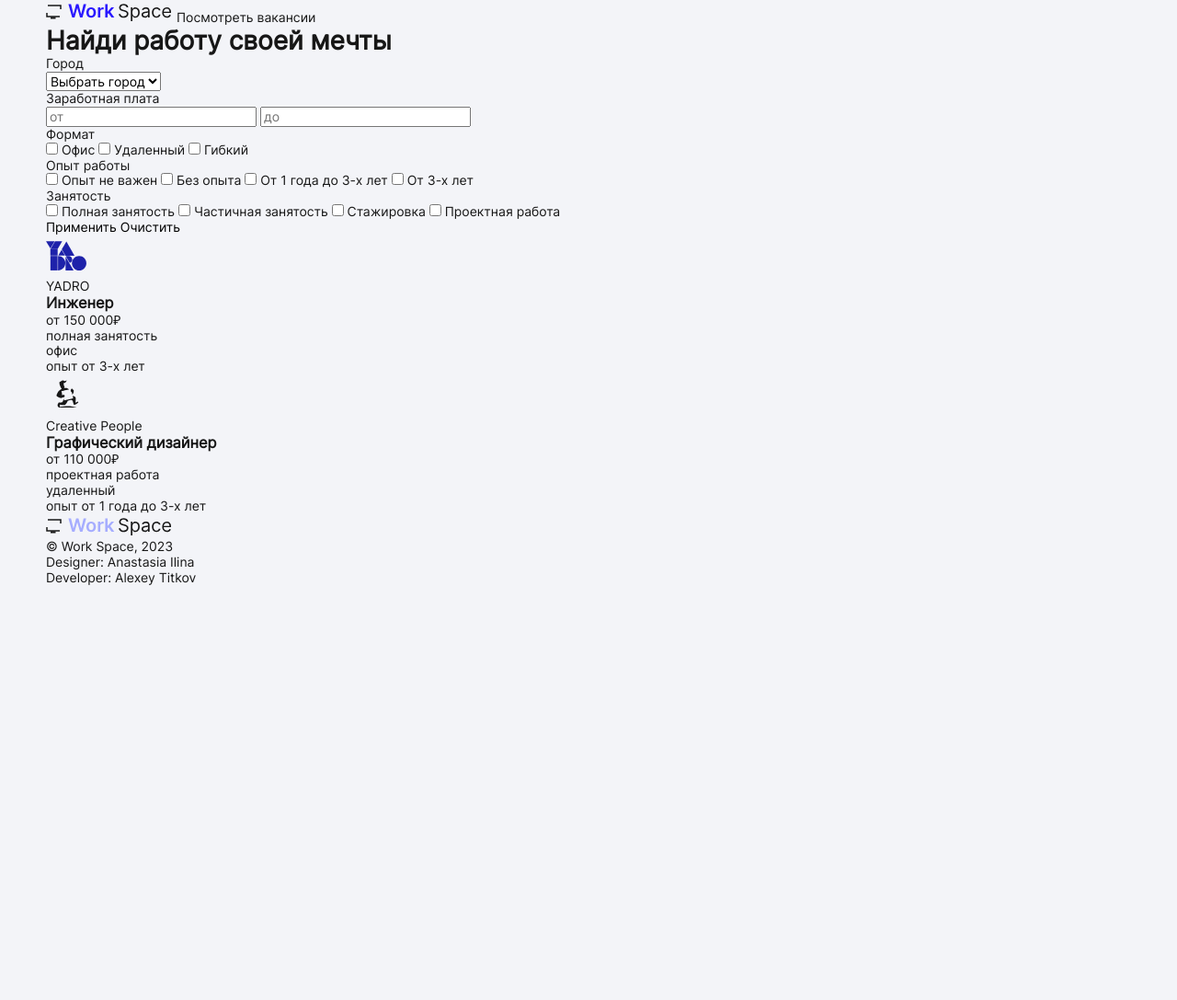
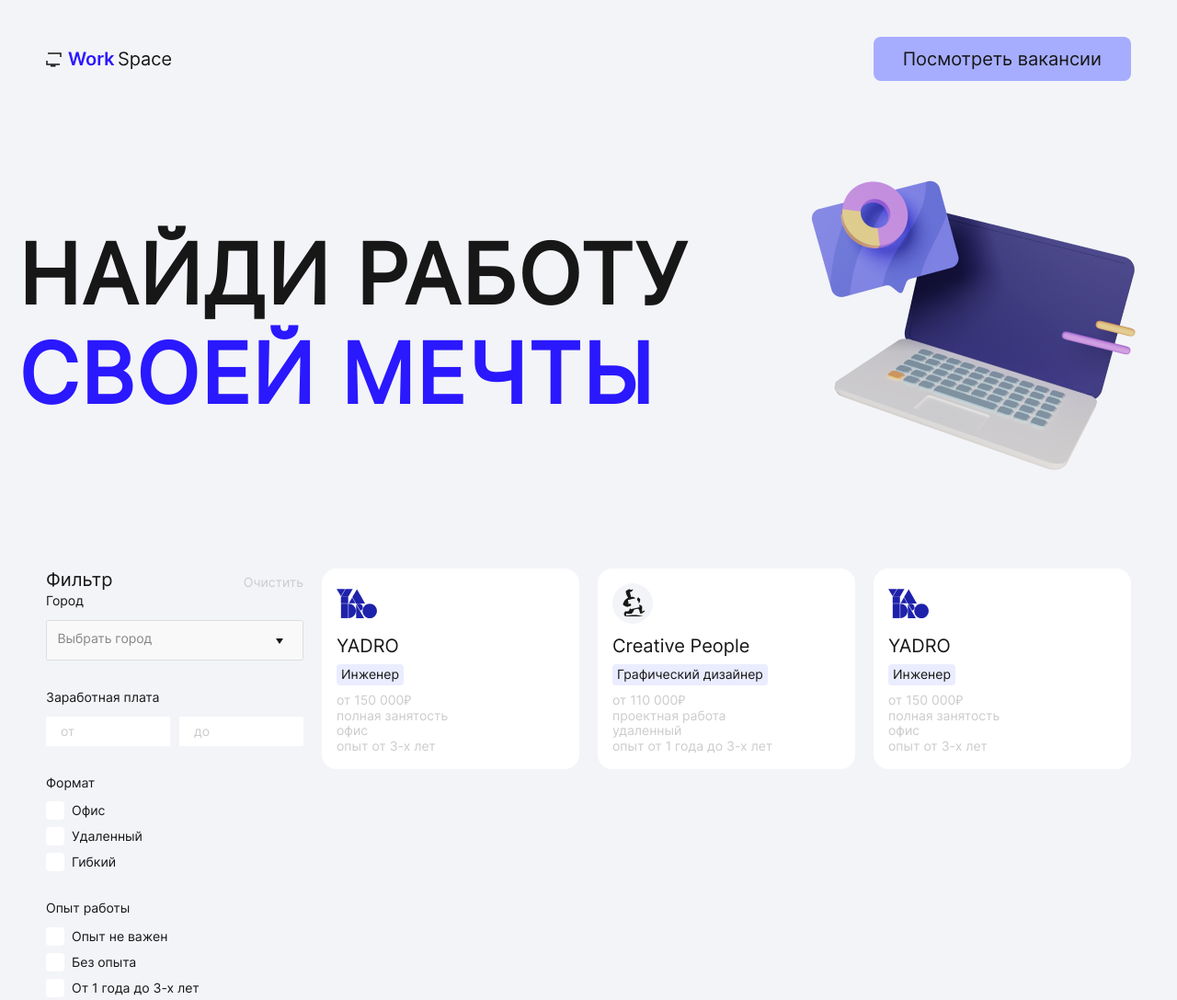
Before and after one commit to AlexeyTitkov/work-space, a plain HTML site: page index.html in a window 1280 px wide. Shown: the top 1087 px of the page at 92% size. Before the commit the page ends 800 px from the top, so only its background shows below. Drawn offline with Linux system fonts and the light colour scheme.

Commit message:
feat: add header, main, footer styles

```diff
--- a/index.html
+++ b/index.html
@@ -6,13 +6,25 @@
   <title>Work Space</title>
 
   <link rel="stylesheet" href="./src/styles/normalize.css">
+  <link rel="stylesheet" href="./src/styles/choices.min.css">
   <link rel="stylesheet" href="./src/styles/style.css">
+  <link rel="stylesheet" href="./src/styles/header.css">
+  <link rel="stylesheet" href="./src/styles/hero.css">
+  <link rel="stylesheet" href="./src/styles/filter.css">
+  <link rel="stylesheet" href="./src/styles/cards.css">
+  <link rel="stylesheet" href="./src/styles/vacancies.css">
+  <link rel="stylesheet" href="./src/styles/vacancy.css">
+  <link rel="stylesheet" href="./src/styles/checkbox.css">
+  <link rel="stylesheet" href="./src/styles/footer.css">
+  <link rel="stylesheet" href="./src/styles/choices.css">
 
+  <script src="./src/scripts/choices.min.js" defer></script>
+  <script src="./src/scripts/script.js" defer></script>
 
 </head>
 <body>
 
-<header>
+<header class="header">
   <div class="container header__container">
     <img class="header__logo" src="./src/images/logo.svg" alt="logo Work Space">
     <a href="#vacancies" class="header__link">Посмотреть вакансии</a>
@@ -27,8 +39,10 @@
   </section>
   <div class="vacancies" id="vacancies">
     <div class="container vacancies__container">
+      <button class="vacancies__filter-button">Фильтр</button>
+
       <section class="vacancies__filter filter">
-        <h2 class="filter__title"></h2>
+        <h2 class="filter__title">Фильтр</h2>
         <form class="filter__form">
           <fieldset class="filter__fieldset">
             <legend class="filter__legend">Город</legend>
@@ -55,56 +69,56 @@
               <legend class="filter__legend">Формат</legend>
 
               <label class="filter__label checkbox">
-                <input type="checkbox" name="format" value="Офис" class="checkbox__input">
-              </label>Офис
+                <input type="checkbox" name="format" value="Офис" class="checkbox__input">Офис
+              </label>
 
               <label class="filter__label checkbox">
-                <input type="checkbox" name="format" value="Удаленный" class="checkbox__input">
-              </label>Удаленный
+                <input type="checkbox" name="format" value="Удаленный" class="checkbox__input">Удаленный
+              </label>
 
               <label class="filter__label checkbox">
-                <input type="checkbox" name="format" value="Гибкий" class="checkbox__input">
-              </label>Гибкий
+                <input type="checkbox" name="format" value="Гибкий" class="checkbox__input">Гибкий
+              </label>
             </fieldset>
 
             <fieldset class="filter__fieldset">
               <legend class="filter__legend">Опыт работы</legend>
 
               <label class="filter__label checkbox">
-                <input type="checkbox" name="experience" value="Опыт не важен" class="checkbox__input">
-              </label>Опыт не важен
+                <input type="checkbox" name="experience" value="Опыт не важен" class="checkbox__input">Опыт не важен
+              </label>
 
               <label class="filter__label checkbox">
-                <input type="checkbox" name="experience" value="Без опыта" class="checkbox__input">
-              </label>Без опыта
+                <input type="checkbox" name="experience" value="Без опыта" class="checkbox__input">Без опыта
+              </label>
 
               <label class="filter__label checkbox">
-                <input type="checkbox" name="experience" value="От 1 года до 3-х лет" class="checkbox__input">
-              </label>От 1 года до 3-х лет
+                <input type="checkbox" name="experience" value="От 1 года до 3-х лет" class="checkbox__input">От 1 года до 3-х лет
+              </label>
 
               <label class="filter__label checkbox">
-                <input type="checkbox" name="experience" value="От 3-х лет" class="checkbox__input">
-              </label>От 3-х лет
+                <input type="checkbox" name="experience" value="От 3-х лет" class="checkbox__input">От 3-х лет
+              </label>
             </fieldset>
 
             <fieldset class="filter__fieldset">
               <legend class="filter__legend">Занятость</legend>
 
               <label class="filter__label checkbox">
-                <input type="checkbox" name="type" value="Полная занятость" class="checkbox__input">
-              </label>Полная занятость
+                <input type="checkbox" name="type" value="Полная занятость" class="checkbox__input">Полная занятость
+              </label>
 
               <label class="filter__label checkbox">
-                <input type="checkbox" name="type" value="Частичная занятость" class="checkbox__input">
-              </label>Частичная занятость
+                <input type="checkbox" name="type" value="Частичная занятость" class="checkbox__input">Частичная занятость
+              </label>
 
               <label class="filter__label checkbox">
-                <input type="checkbox" name="type" value="Стажировка" class="checkbox__input">
-              </label>Стажировка
+                <input type="checkbox" name="type" value="Стажировка" class="checkbox__input">Стажировка
+              </label>
 
               <label class="filter__label checkbox">
-                <input type="checkbox" name="type" value="Проектная работа" class="checkbox__input">
-              </label>Проектная работа
+                <input type="checkbox" name="type" value="Проектная работа" class="checkbox__input">Проектная работа
+              </label>
             </fieldset>
           </div>
 
@@ -145,6 +159,19 @@
               </ul>
             </article>
           </li>
+          <li class="cards__item">
+            <article class="vacancy" tabindex="0">
+              <img class="vacancy__img" src="./src/images/yadro.svg" alt="logo YADRO">
+              <p class="vacancy__company">YADRO</p>
+              <h3 class="vacancy__title">Инженер</h3>
+              <ul class="vacancy__fields">
+                <li class="vacancy__field">от 150 000₽</li>
+                <li class="vacancy__field">полная занятость</li>
+                <li class="vacancy__field">офис</li>
+                <li class="vacancy__field">опыт от 3-х лет</li>
+              </ul>
+            </article>
+          </li>
         </ul>
       </section>
     </div>
@@ -154,7 +181,7 @@
 
 <footer class="footer">
   <div class="container footer__container">
-    <img src="./src/images/logo-footer.svg" alt="logo-footer" class="logo Work Space">
+    <img src="./src/images/logo-footer.svg" alt="logo Work Space" class="footer__logo">
     <p class="footer__copyright">© Work Space, 2023</p>
 
   <ul class="footer__contacts">
--- /dev/null
+++ b/src/scripts/script.js
@@ -0,0 +1,6 @@
+const citySelect = document.querySelector('#city')
+
+const cityChoices = new Choices(citySelect, {
+  searchEnabled: false,
+  itemSelectText: '',
+});
--- /dev/null
+++ b/src/styles/cards.css
@@ -0,0 +1,11 @@
+.cards {
+}
+
+.cards__list {
+  display: grid;
+  grid-template-columns: repeat(auto-fit, minmax(280px, 1fr));
+  gap: 20px;
+}
+
+.cards__item {
+}
--- /dev/null
+++ b/src/styles/checkbox.css
@@ -0,0 +1,49 @@
+.checkbox {
+  position: relative;
+  display: block;
+  line-height: 20px;
+  padding-left: 28px;
+
+}
+
+.checkbox__input {
+  -webkit-appearance: none;
+  -moz-appearance: none;
+  appearance: none;
+  /*margin-left: -28px;*/
+  width: 20px;
+  height: 20px;
+  position: absolute;
+  left: 0;
+  top: 0;
+  bottom: 0;
+  background-color: #FFFFFF;
+  border-radius: 4px;
+
+}
+
+.checkbox__input:after {
+  content: '';
+  position: absolute;
+  inset: 0;
+  background: url("../images/check.svg") no-repeat center;
+  opacity: 0;
+
+}
+
+.checkbox__input:checked:after {
+  opacity: 1;
+}
+
+.checkbox__input:focus-visible {
+  outline: none;
+  box-shadow: 0 2px 10px rgba(166, 173, 255);
+}
+
+.checkbox__input:hover:not(:disabled) {
+  box-shadow: 0 2px 10px rgba(166, 173, 255);
+}
+
+.checkbox__input:disabled {
+  background-color: #CCCCCC;
+}
--- /dev/null
+++ b/src/styles/choices.css
@@ -0,0 +1,29 @@
+.choices {
+  width: 100%;
+}
+
+.checkbox__inner {
+  background-color: #FFFFFF;
+  padding: 6px 16px;
+  min-height: 32px;
+  border: 0;
+}
+
+.checkbox__list--single {
+  padding: 0;
+}
+
+.choices[data-type*='select-one']::after {
+  width: 20px;
+  height: 20px;
+  background: url("../images/arrow.svg") no-repeat center/contain;
+  border: 0;
+  top: 12px;
+  right: 16px;
+  margin-top: 0;
+}
+
+.choices[data-type*='select-one'].is-open::after {
+  transform: rotate(180deg);
+  margin-top: 0;
+}
--- /dev/null
+++ b/src/styles/filter.css
@@ -0,0 +1,75 @@
+.filter {
+  position: relative;
+}
+
+.filter__reset {
+  position: absolute;
+  top: 7px;
+  right: 0;
+  font-weight: 400;
+  color: #CCCCCC;
+}
+
+.filter__title {
+  font-size: 20px;
+  font-weight: 400;
+  margin-bottom: 3px;
+}
+
+.filter__form {
+  display: flex;
+  flex-direction: column;
+  gap: 32px;
+}
+
+.filter__fieldset {
+  display: flex;
+  flex-direction: column;
+  align-items: start;
+}
+
+.filter__legend {
+  margin-bottom: 12px;
+}
+
+.filter__select {
+  width: 100%;
+}
+
+.filter__range {
+  display: flex;
+  align-items: center;
+  justify-content: space-between;
+  gap: 10px;
+}
+
+.filter__input {
+  flex: 1 1 50%;
+  width: 100%;
+  padding: 0 16px;
+  height: 32px;
+  border: 0;
+}
+
+.filter__input::placeholder {
+color: #CCCCCC;
+}
+
+.filter__checkboxes {
+  display: flex;
+  flex-direction: column;
+  gap: 32px;
+}
+
+.filter__label:not(:last-child) {
+  margin-bottom: 8px;
+}
+
+.filter__buttons {
+}
+
+.filter__button {
+  padding: 8px 24px;
+  border-radius: 4px;
+  background-color: #A6ADFF;
+}
--- /dev/null
+++ b/src/styles/footer.css
@@ -0,0 +1,36 @@
+.footer {
+  padding: 50px 0 40px;
+}
+
+.footer__container {
+  display: grid;
+  gap: 27px;
+  grid-template-areas:
+    "logo ."
+    "copyright contacts";
+}
+
+.footer__logo {
+  grid-area: logo;
+}
+
+.footer__copyright {
+  grid-area: copyright;
+}
+
+.footer__contacts {
+  grid-area: contacts;
+  justify-self: end;
+  min-width: 180px;
+}
+
+.footer__contact {
+  margin-bottom: 8px;
+}
+.footer__contact:last-child {
+  margin-bottom: 0;
+}
+
+.footer__contact-link:hover {
+  color: #2A18FF;
+}
--- /dev/null
+++ b/src/styles/header.css
@@ -0,0 +1,16 @@
+.header {
+  padding: 40px 0;
+}
+
+.header__container{
+  display: flex;
+  align-items: center;
+  justify-content: space-between;
+}
+
+.header__link{
+  padding: 12px 32px;
+  border-radius: 8px;
+  background-color: #A6ADFF;
+  font-size: 20px;
+}
--- /dev/null
+++ b/src/styles/hero.css
@@ -0,0 +1,26 @@
+.hero{
+  padding: 60px 0 50px;
+}
+
+.hero__container{
+  position: relative;
+  padding: 57px 0;
+}
+
+.hero__container:after {
+  content: '';
+  position: absolute;
+  right: -9px;
+  top: 0;
+  width: 421px;
+  height: 330px;
+  background: url("../images/laptop.png") no-repeat center/contain;
+
+}
+
+.hero__title{
+  max-width: 780px;
+  font-size: 90px;
+  letter-spacing: 1.8px;
+  text-transform: uppercase;
+}
--- a/src/styles/style.css
+++ b/src/styles/style.css
@@ -17,6 +17,7 @@ html {
 *:before,
 *:after {
   box-sizing: inherit;
+  transition: all 0.2s ease-in-out;
 }
 
 body {
@@ -31,7 +32,7 @@ body {
 
 img, svg {
   max-width: 100%;
-  min-height: 100%;
+  max-height: 100%;
   height: auto;
 }
 
@@ -78,3 +79,7 @@ fieldset {
   padding: 0 var(--padding);
   margin: 0 auto;
 }
+
+.blue-text {
+  color: #2A18FF;
+}
--- /dev/null
+++ b/src/styles/vacancies.css
@@ -0,0 +1,21 @@
+.vacancies {
+  padding: 50px 0;
+}
+
+.vacancies__container {
+  display: flex;
+  align-items: start;
+  gap: 24px 20px;
+}
+
+.vacancies__filter-button {
+  display: none;
+}
+
+.vacancies__filter {
+  flex: 0 0 280px;
+}
+
+.vacancies__cards {
+  flex-basis: 100%;
+}
--- /dev/null
+++ b/src/styles/vacancy.css
@@ -0,0 +1,32 @@
+.vacancy {
+  border-radius: 16px;
+  background-color: #FFFFFF;
+  height: 100%;
+  padding: 16px;
+  cursor: pointer;
+}
+
+.vacancy__img {
+  max-height: 44px;
+  margin-bottom: 12px;
+  display: block;
+}
+
+.vacancy__company {
+  font-size: 20px;
+  margin-bottom: 8px;
+}
+
+.vacancy__title {
+  display: inline-block;
+  font-size: 14px;
+  font-weight: 400;
+  border-radius: 4px;
+  background-color: #EAECFF;
+  padding: 3px 5px;
+  margin-bottom: 8px;
+}
+
+.vacancy__field {
+  color: #CCC;
+}
```
Also changed, not shown: src/images/arrow.svg (added), src/images/check.svg (added), src/images/laptop.png (added), src/scripts/choices.min.js (added), src/styles/choices.min.css (added).
